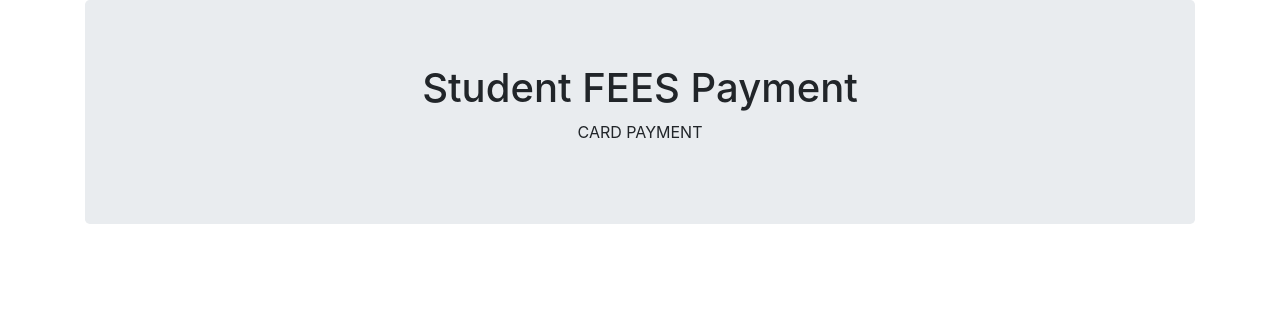
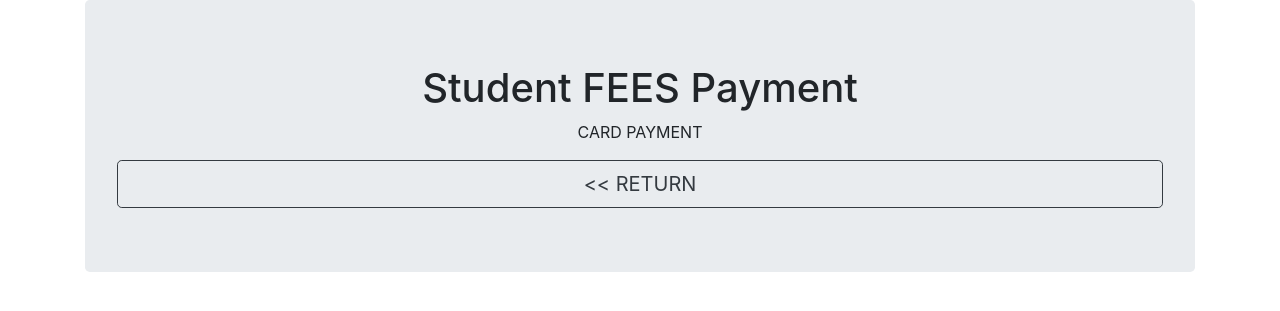
Before and after one commit to masgeek/mpesa_lib, a PHP site: page /card/response.php in a window 1280 px wide. Shown: the top 311 px of the page. Run offline with PHP 8.4, Linux system fonts and the light colour scheme; some libraries are stand-ins or nearby versions.

Commit message:
Updated on card and mpesa payment interfaces

```diff
--- a/card/response.php
+++ b/card/response.php
@@ -1,4 +1,3 @@
-
 <!DOCTYPE html>
 <html>
 <head>
@@ -14,6 +13,7 @@
     <div class="jumbotron text-center">
         <h1>Student FEES Payment</h1>
         <p>CARD PAYMENT</p>
+        <a href="../" class="btn btn-outline-dark btn-block btn-lg"><< RETURN</a>
     </div>
 </div>
 
```
